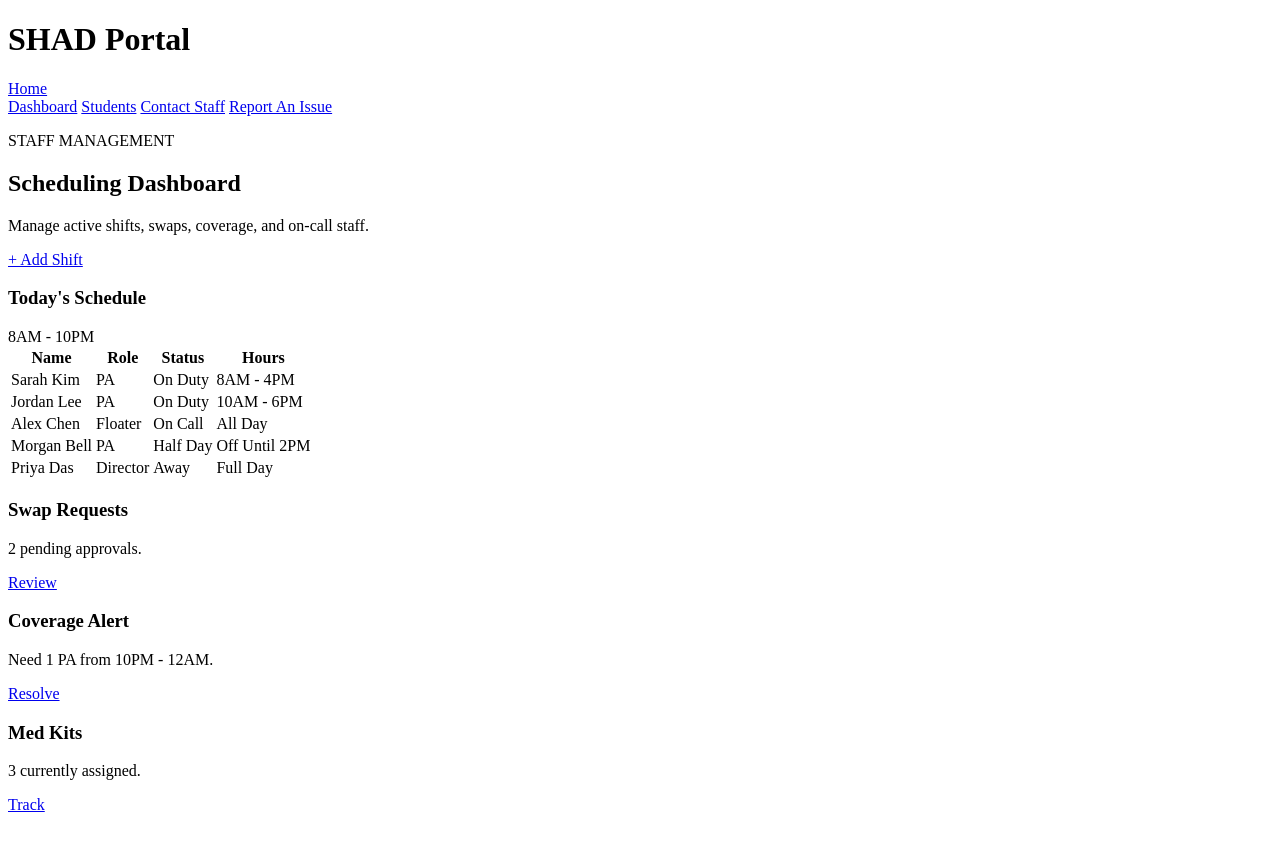
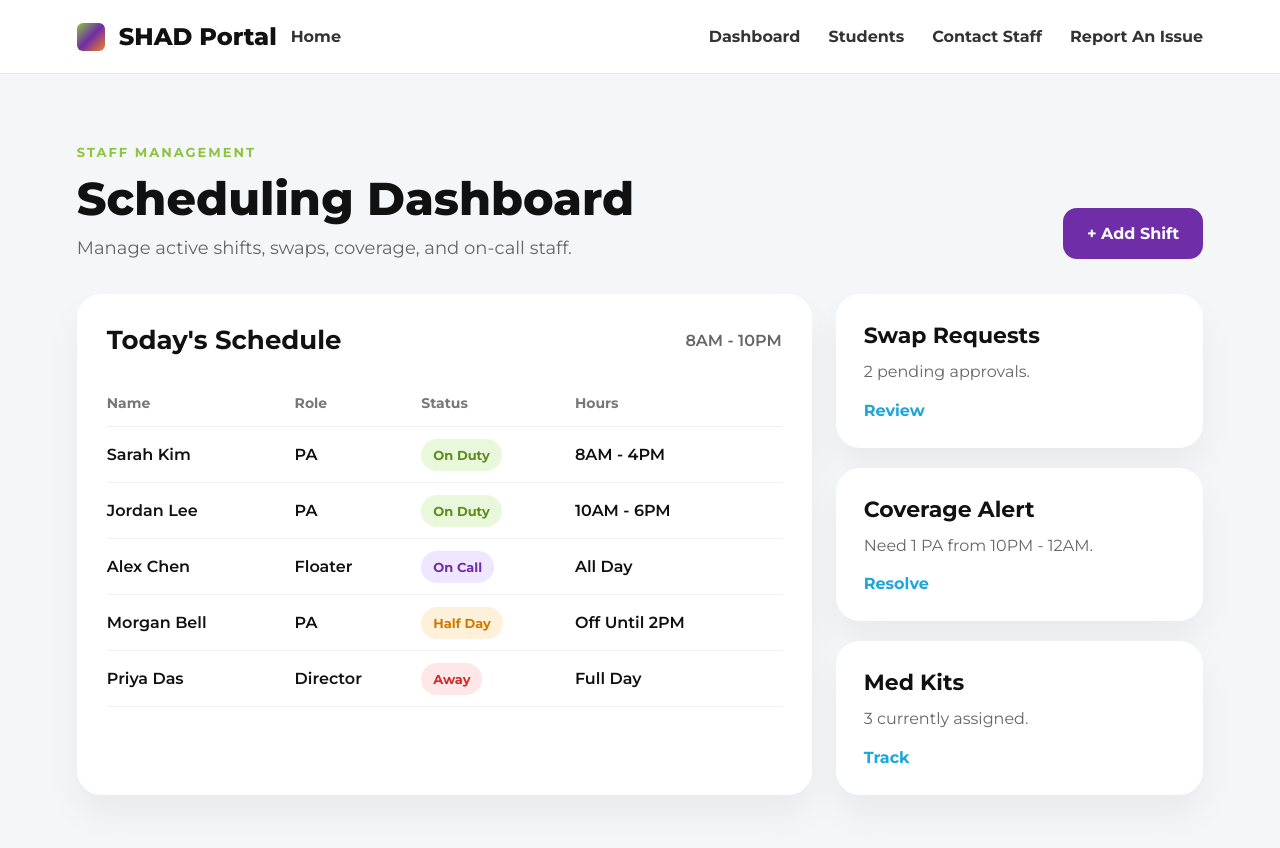
Before and after one commit to Uhblanna/SHAD-Project, a website: page public/Scheduling.html in a window 1280 px wide. Before the commit the page ends 822 px from the top, so only its background shows below. Drawn offline with Linux system fonts and the light colour scheme.

Commit message:
Update Scheduling.html

```diff
--- a/public/Scheduling.html
+++ b/public/Scheduling.html
@@ -10,9 +10,9 @@
 
 <link href="https://fonts.googleapis.com/css2?family=Montserrat:wght@400;500;600;700;800&display=swap" rel="stylesheet">
 
-<link rel="stylesheet" href="/SHAD Website/public/css/scheduling.css">
+<link rel="stylesheet" href="/public/css/scheduling.css">
 
-<script src= "/SHAD Website/public/js/scheduling.js"></script>
+<script src= "/public/js/scheduling.js"></script>
 
 </head>
 <body>
@@ -23,15 +23,15 @@
         <div class="logo-box"></div>
         <h1>SHAD Portal</h1>
         <nav>
-            <a href="/SHAD Website/html/index.html">Home</a>
+            <a href="/public/index.html">Home</a>
         </nav>
     </div>
 
     <nav>
-        <a href="/SHAD Website/public/html/dashboard.html">Dashboard</a>
-        <a href="/SHAD Website/public/html/students.html">Students</a>
-        <a href="/SHAD Website/public/html/contact.html">Contact Staff</a>
-        <a href="/SHAD Website/public/html/issues.html">Report An Issue</a>
+        <a href="/public/dashboard.html">Dashboard</a>
+        <a href="/public/students.html">Students</a>
+        <a href="/public/contact.html">Contact Staff</a>
+        <a href="/public/issues.html">Report An Issue</a>
     </nav>
 
 </header>
```
